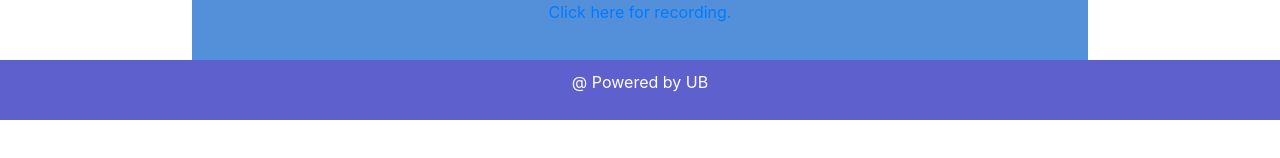
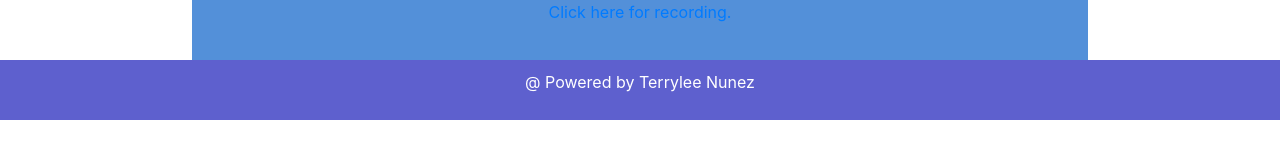
Before and after one commit to 2023159545/foc-, a plain HTML site: page concepts.html in a window 1280 px wide. Shown: the part 472-630 px from the top of the page. Drawn offline with nearby package versions, Linux system fonts and the light colour scheme.

Commit message:
Update concepts.html

```diff
--- a/concepts.html
+++ b/concepts.html
@@ -36,7 +36,7 @@
 </section>
 
 <footer>
-  <p>@ Powered by UB</p>
+  <p>@ Powered by Terrylee Nunez</p>
 </footer>
 
 </body>
```
